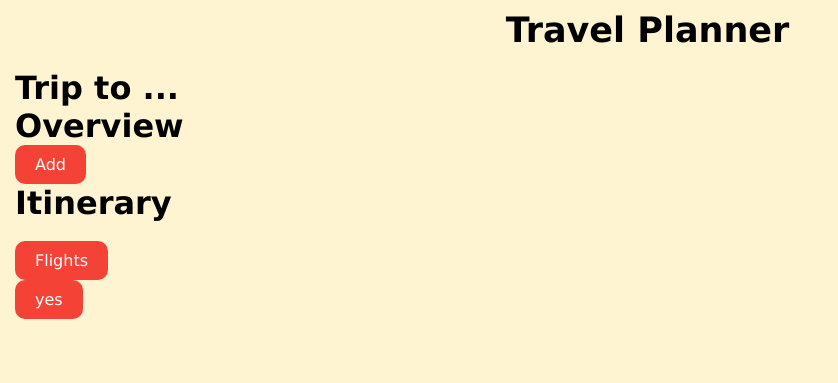
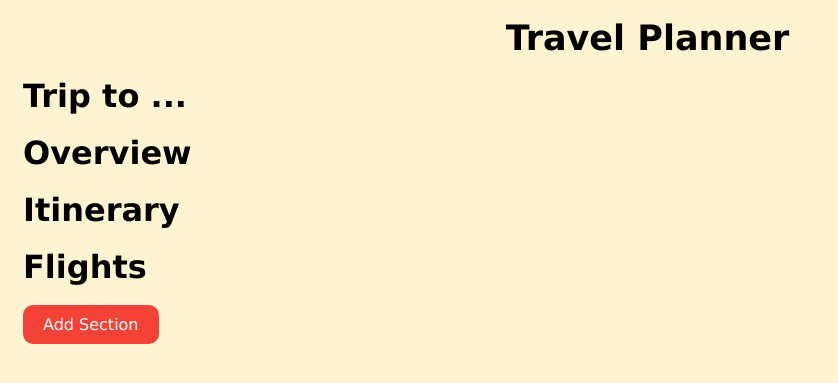
Before and after one commit to Tylermui/Travel-Planner, a Flask app: page / in a window 1280 px wide. Shown: the top 383 px of the page, without its empty margins (0-838 px from the left). Run offline with Flask 3, Linux system fonts and the light colour scheme.

Commit message:
basic outline of what the app may look like

```diff
--- a/static/index.js
+++ b/static/index.js
@@ -0,0 +1,6 @@
+document.getElementById("add").addEventListener("click", function() {
+      var newTextbox = document.createElement("input");
+      newTextbox.type = "text";
+      var container = document.getElementById("addContainer");
+      container.appendChild(newTextbox);
+});
--- a/static/styles.css
+++ b/static/styles.css
@@ -11,6 +11,7 @@
 
 body {
   margin-left: 15px;
+  padding: 1vh;
   color: black;
   background-color: 	#fff4d1;
 }
@@ -36,3 +37,10 @@ button {
   button.red:active {
     background-color: #b71c1c; /* set even darker background color when active/pressed */
   }
+[contenteditable]:hover {
+    background-color: #f1f1f1;
+  }
+#addContainer {
+    display: flex;
+    flex-direction: column;
+  }
--- a/templates/index.html
+++ b/templates/index.html
@@ -11,21 +11,17 @@
   <h1 class="title"><center>Travel Planner</center></h1>
   <br>
   <h1 contentEditable="true">Trip to ...</h1>
-
-  <h1 class="overview">Overview</h1>
+  <br>
+  <h1 id="overview">Overview</h1>
+  <br>
+  <h1 id="itinerary">Itinerary</h1>
+  <br>
+  <h1 id="flights">Flights</h1>
+  <br>
+  <div id="addContainer"></div>
 
 
-
-  <button id="add" class="red">Add</button>
-  <br>
-  <h1 class="itinerary">Itinerary</h1>
-  <br>
-  <button id="flights"class ="red">Flights</button>
-  <br>
-  <button id="flights" class ="red">yes</button>
-
-  <p id="display"></p>
-
+  <button id="add" class="red">Add Section</button>
   <script src="/static/index.js"></script>
 </body>
 </html>
```
